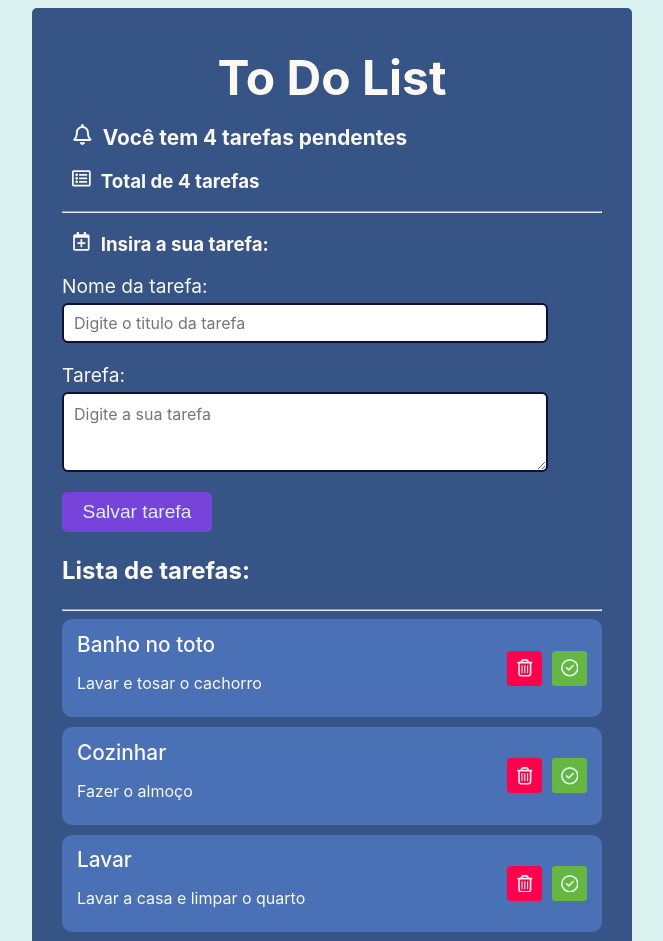
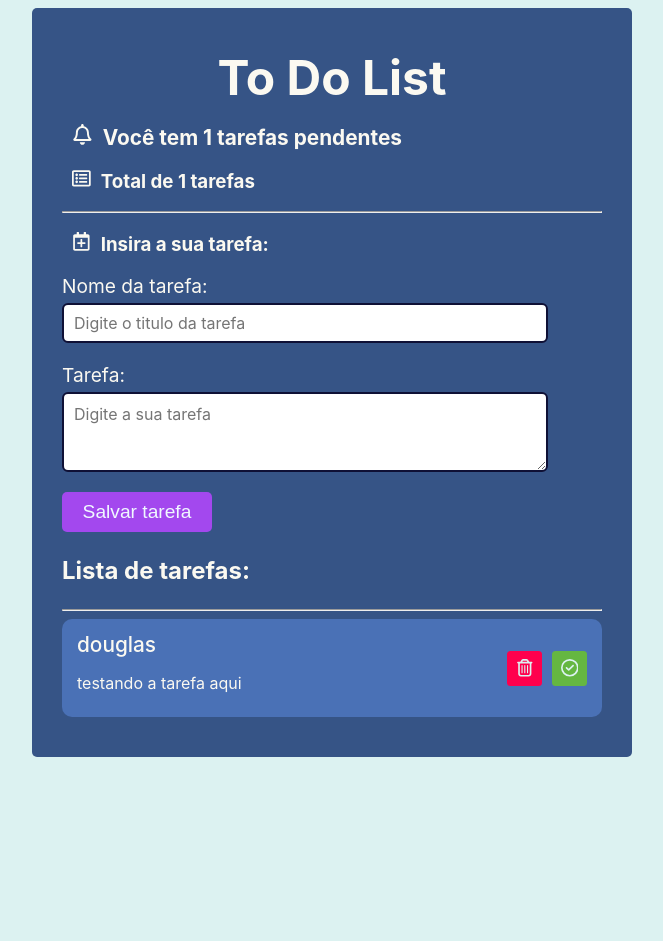
Before and after one commit to douglas-jpg/to-do-list, a React (Vite) app: page / in a window 1280 px wide. Shown: the top 941 px of the page, without its empty margins (308-971 px from the left). After the commit the page ends 800 px from the top, so only its background shows below. Built offline with nearby package versions, Linux system fonts and the light colour scheme; data requests are answered from the project's data file.

Commit message:
feat: funcionalidade de remover e concluir a tarefa

```diff
--- a/data/db.json
+++ b/data/db.json
@@ -1,28 +1,10 @@
 {
-    "tasks": [
-        {
-            "id": 0,
-            "title": "Banho no toto",
-            "description": "Lavar e tosar o cachorro",
-            "hasFinish": false
-        },
-        {
-            "id": 1,
-            "title": "Cozinhar",
-            "description": "Fazer o almoço",
-            "hasFinish": false
-        },
-        {
-            "id": 2,
-            "title": "Lavar",
-            "description": "Lavar a casa e limpar o quarto",
-            "hasFinish": false
-        },
-        {
-            "id": 3,
-            "title": "Atividade",
-            "description": "Fazer o trabalho de portugues e de historia",
-            "hasFinish": false
-        }
-    ]
+  "tasks": [
+    {
+      "id": "[object Undefined]",
+      "title": "douglas",
+      "description": "testando a tarefa aqui",
+      "hasFinish": false
+    }
+  ]
 }
--- a/src/App.css
+++ b/src/App.css
@@ -56,9 +56,10 @@
     cursor: pointer;
     height: 40px;
     width: 150px;
-    background-color: #7743db;
+    background-color: #a348ee;
     border-radius: 5px;
     font-size: 1.2em;
+    color: aliceblue;
 }
 .submit:hover {
     background-color: #492e87;
@@ -77,3 +78,8 @@
     min-height: 30px;
     line-height: 25px;
 }
+
+.marked {
+    text-decoration: line-through;
+    background-color: #72819b;
+}
--- a/src/App.jsx
+++ b/src/App.jsx
@@ -6,7 +6,7 @@ import './App.css';
 
 function App() {
     const URL = 'http://localhost:5000/tasks';
-    const [tasks, setTasks] = useState(null);
+    const [tasks, setTasks] = useState([]);
     const [lastId, setLastId] = useState(0);
 
     const fetchTasks = async () => {
@@ -26,7 +26,7 @@ function App() {
         }
 
         setLastId((prevId) => prevId + 1);
-        task.id = lastId;
+        task.id = toString(lastId);
 
         await fetch(URL, {
             method: 'POST',
@@ -39,11 +39,22 @@ function App() {
         fetchTasks();
     };
 
+    const handleDeletTask = async (id) => {
+        await fetch(`${URL}/${id}`, {
+            method: 'DELETE',
+            headers: {
+                'Content-Type': 'application/json',
+            },
+        });
+
+        fetchTasks();
+    };
+
     return (
         <div className='container'>
             <Header allTasks={tasks} />
             <FormTask onFormSubmit={handleFormSubmit} />
-            <TodoList hasTasks={tasks} />
+            <TodoList hasTasks={tasks} onDeleteTask={handleDeletTask} />
         </div>
     );
 }
--- a/src/components/Task.jsx
+++ b/src/components/Task.jsx
@@ -1,17 +1,23 @@
+import { useState } from 'react';
 import { FaRegCircleCheck, FaRegTrashCan } from 'react-icons/fa6';
 
-const Task = ({ title, description }) => {
+const Task = ({ title, description, onDelete }) => {
+    const [finish, setFinish] = useState(false);
+
+    const handleFinishClick = () => {
+        setFinish(!finish);
+    };
     return (
-        <div className='task'>
+        <div className={`task ${finish ? 'marked' : ''}`}>
             <div className='text'>
                 <p className='title'>{title}</p>
                 <p className='description'>{description}</p>
             </div>
             <div className='btns'>
-                <button className='delete'>
+                <button className='delete' onClick={onDelete}>
                     <FaRegTrashCan />
                 </button>
-                <button className='finish'>
+                <button className='finish' onClick={handleFinishClick}>
                     <FaRegCircleCheck />
                 </button>
             </div>
--- a/src/components/TodoList.jsx
+++ b/src/components/TodoList.jsx
@@ -1,22 +1,22 @@
 import Task from './Task';
 
-const TodoList = ({hasTasks}) => {
-
+const TodoList = ({ hasTasks, onDeleteTask }) => {
     return (
         <div>
             <p className='allTask'>Lista de tarefas:</p>
             <hr />
             <div>
-                {hasTasks ? (
+                {hasTasks.length != 0 ? (
                     hasTasks.map((task) => (
                         <Task
                             key={task.id}
                             title={task.title}
                             description={task.description}
+                            onDelete={() => onDeleteTask(task.id)}
                         />
                     ))
                 ) : (
-                    <p>Voce não tem tarefas</p>
+                    <h3>Sem tarefas</h3>
                 )}
             </div>
         </div>
```
